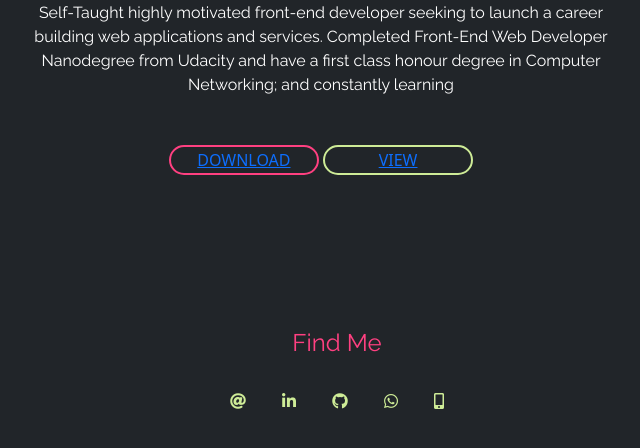
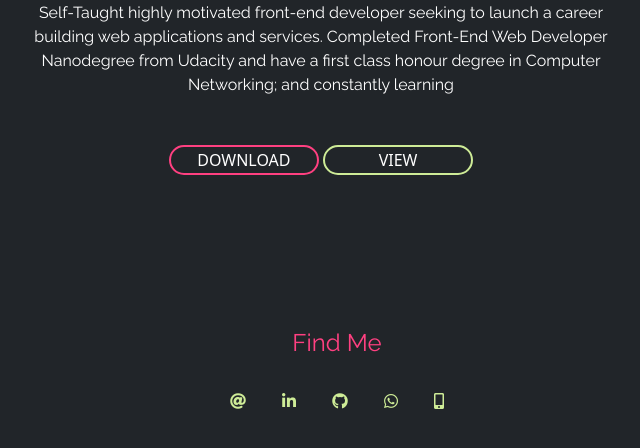
Before and after one commit to miraEbrahim/miraEbrahim.github.io, a website: page index.html in a window 1280 px wide. Shown: the part 292-740 px from the top of the page, without its empty margins (319-959 px from the left). Drawn offline with nearby package versions, Linux system fonts and the light colour scheme.

Commit message:
Update style.css

```diff
--- a/css/style.css
+++ b/css/style.css
@@ -138,3 +138,13 @@ ul {
     text-decoration: none;
     color: #fff;
 }
+
+.primary-btn a {
+    text-decoration: none;
+    color: #fff;
+}
+
+.secondary-btn a {
+    text-decoration: none;
+    color: #fff;
+}
```
